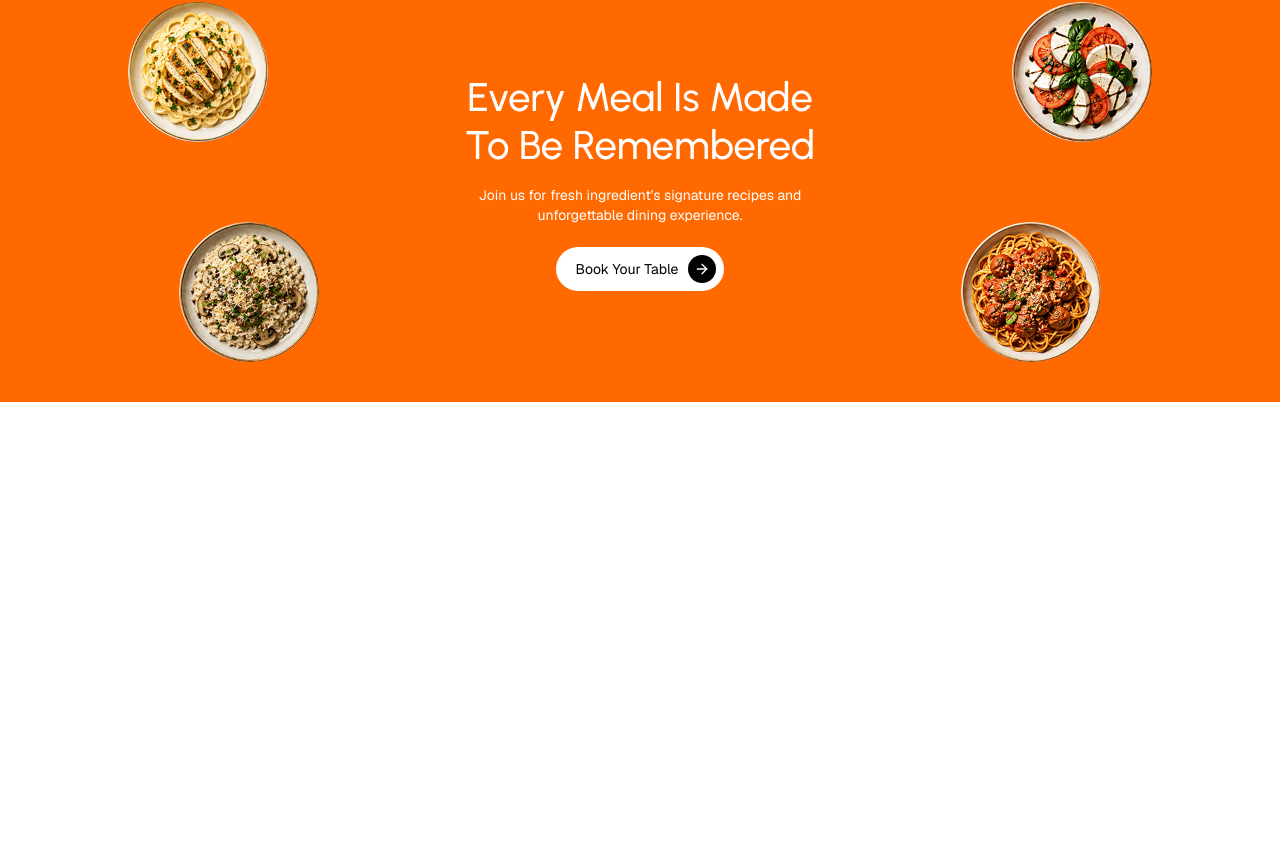
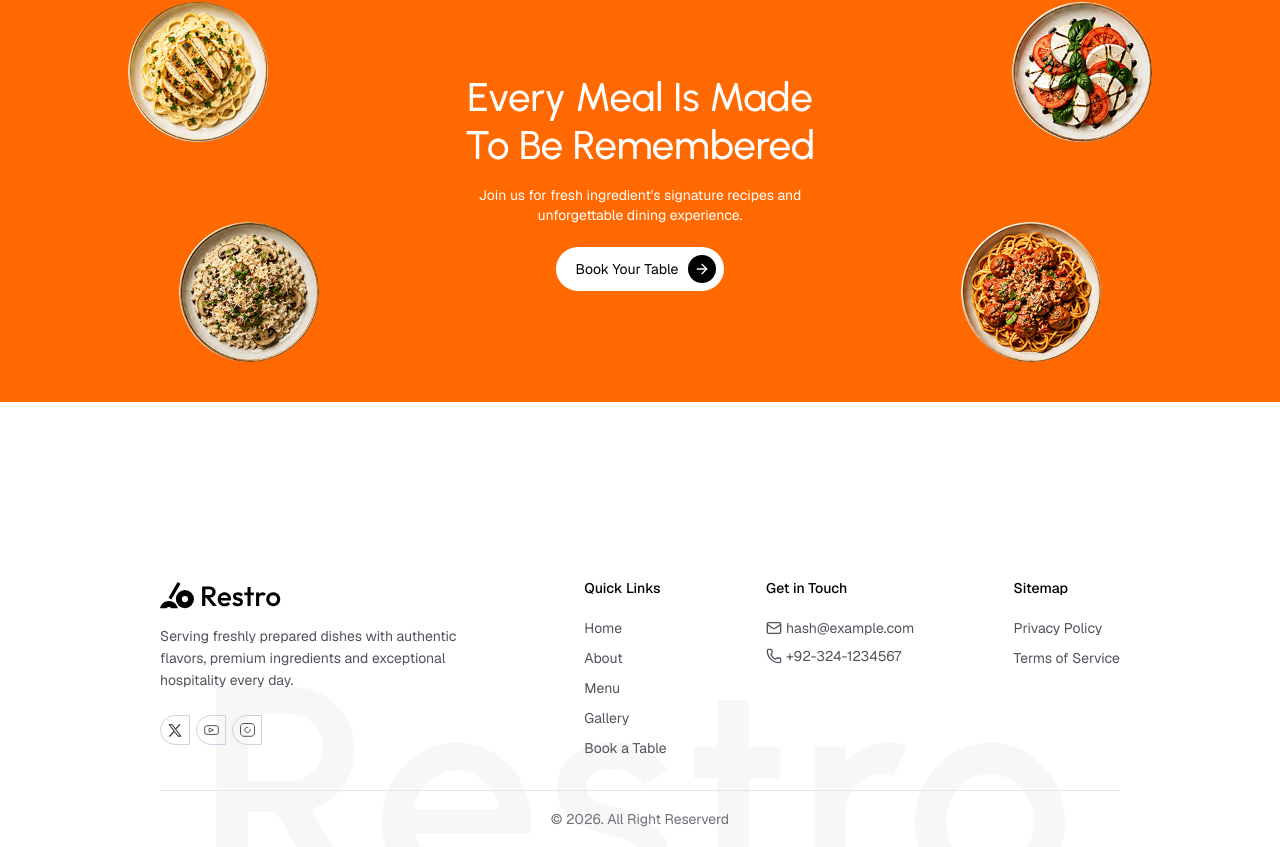
Before and after one commit to Haris-Khan-pro/Dishly, a React (Vite) app: page / in a window 1280 px wide. Shown: the part 6389-7236 px from the top of the page. Before the commit the page ends 6791 px from the top, so only its background shows below. Built offline with nearby package versions, Linux system fonts and the light colour scheme.

Commit message:
Add LenisScroll component for smooth scrolling and Footer component with site links

```diff
--- a/src/App.jsx
+++ b/src/App.jsx
@@ -10,10 +10,13 @@
 import TestimonialSection from "./sections/TestimonialSection";
 import FAQs from "./sections/FAQs";
 import CTA from "./sections/CTA";
+import Footer from "./components/Footer";
+import LenisScroll from "./components/LenisScroll";
 
 const App = () => {
   return (
     <>
+    <LenisScroll/>
       <Navbar />
       <HeroSection />
       <About />
@@ -25,6 +28,7 @@
       <TestimonialSection />
       <FAQs />
       <CTA />
+      <Footer />
     </>
   );
 };
--- /dev/null
+++ b/src/components/Footer.jsx
@@ -0,0 +1,113 @@
+import React from "react";
+import Animated from "./Animated";
+import { quickLinks, sitemapLinks, socialLinks } from "../data/data";
+import { Mail, Phone } from "lucide-react";
+
+const Footer = () => {
+  return (
+    <footer className="px-auto relative mt-44 overflow-hidden">
+      <div className="max-w-7xl mx-auto">
+        {/* row */}
+        <div className="flex flex-wrap gap-6 justify-between pb-8">
+          {/* Coloum 1 - Brand & Socials */}
+          <div className="flex flex-col items-start text-left">
+            <Animated>
+              <img src="/assets/logo.svg" alt="logo" />
+            </Animated>
+            <Animated delay={0.2}>
+              <p className="mt-3 text-sm/5.5 text-zinc-600 max-w-81.25">
+                Serving freshly prepared dishes with authentic flavors, premium
+                ingredients and exceptional hospitality every day.
+              </p>
+            </Animated>
+            <div className="flex items-center gap-1.5 mt-6">
+              {socialLinks.map((item, index) => (
+                <Animated key={index} delay={index * 0.05}>
+                  <a
+                    href={item.href}
+                    className="size-7.5 rounded-l-full border border-slate-300 grid place-content-center"
+                  >
+                    {item.icon}
+                  </a>
+                </Animated>
+              ))}
+            </div>
+          </div>
+
+          {/* Coloum 2 - Quick  Links */}
+          <div>
+            <p className="font-medium mb-5">Quick Links</p>
+            <div className="flex flex-col gap-2.5">
+              {quickLinks.map((link, index) => (
+                <Animated key={link.name} delay={index * 0.05}>
+                  <a
+                    href={link.href}
+                    className="text-zinc-600 hover:text-zinc-500"
+                  >
+                    {link.name}
+                  </a>
+                </Animated>
+              ))}
+            </div>
+          </div>
+
+          {/* Coloum 3 - Get in Touch */}
+          <div>
+            <p className="font-medium mb-5">Get in Touch</p>
+            <div className="space-y-2">
+              <Animated>
+                <a
+                  href="mailto:hash@example.com"
+                  className="flex items-center gap-1 text-zinc-600 hover:text-zinc-500"
+                >
+                  <Mail size={16} className="shrink-0" />
+                  hash@example.com
+                </a>
+              </Animated>
+
+              <Animated delay={0.2}>
+                <a
+                  href="tel:+92-324-1234567"
+                  className="flex items-center gap-1 text-zinc-600 hover:text-zinc-500"
+                >
+                  <Phone size={16} className="shrink-0" />
+                  +92-324-1234567
+                </a>
+              </Animated>
+            </div>
+          </div>
+
+          {/* Coloum 4 - Sitemap */}
+          <div>
+            <p className="font-medium mb-5">Sitemap</p>
+            <div className="flex flex-col gap-2.5">
+              {sitemapLinks.map((link, index) => (
+                <Animated key={link.name} delay={index * 0.05}>
+                  <a
+                    href={link.href}
+                    className="text-zinc-600 hover:text-zinc-500"
+                  >
+                    {link.name}
+                  </a>
+                </Animated>
+              ))}
+            </div>
+          </div>
+        </div>
+
+        {/* Bottom Bar */}
+        <div className="border-t text-zinc-500 border-slate-200 py-4.5 flex justify-center items-center">
+          <p>© 2026. All Right Reserverd</p>
+        </div>
+      </div>
+      {/* Watermark logo backdrop */}
+      <div className="absolute inset-0 text-center select-none -z-1 pointer-events-none">
+        <span className="text-[300px] tracking-wide font-urbanist font-semibold text-zinc-100/70">
+          Restro
+        </span>
+      </div>
+    </footer>
+  );
+};
+
+export default Footer;
--- /dev/null
+++ b/src/components/LenisScroll.jsx
@@ -0,0 +1,30 @@
+import Lenis from "lenis";
+import { useEffect } from "react";
+
+const LenisScroll = () => {
+  useEffect(() => {
+    const lenis = new Lenis({
+      duration: 1.2,
+      smoothWheel: true,
+      syncTouch: false,
+      anchors: {
+        offset: -120,
+      },
+    });
+
+    const raf = (time) => {
+      lenis.raf(time);
+      requestAnimationFrame(raf);
+    };
+
+    requestAnimationFrame(raf);
+
+    return () => {
+      lenis.destroy();
+    };
+  }, []);
+
+  return null;
+};
+
+export default LenisScroll;
```
